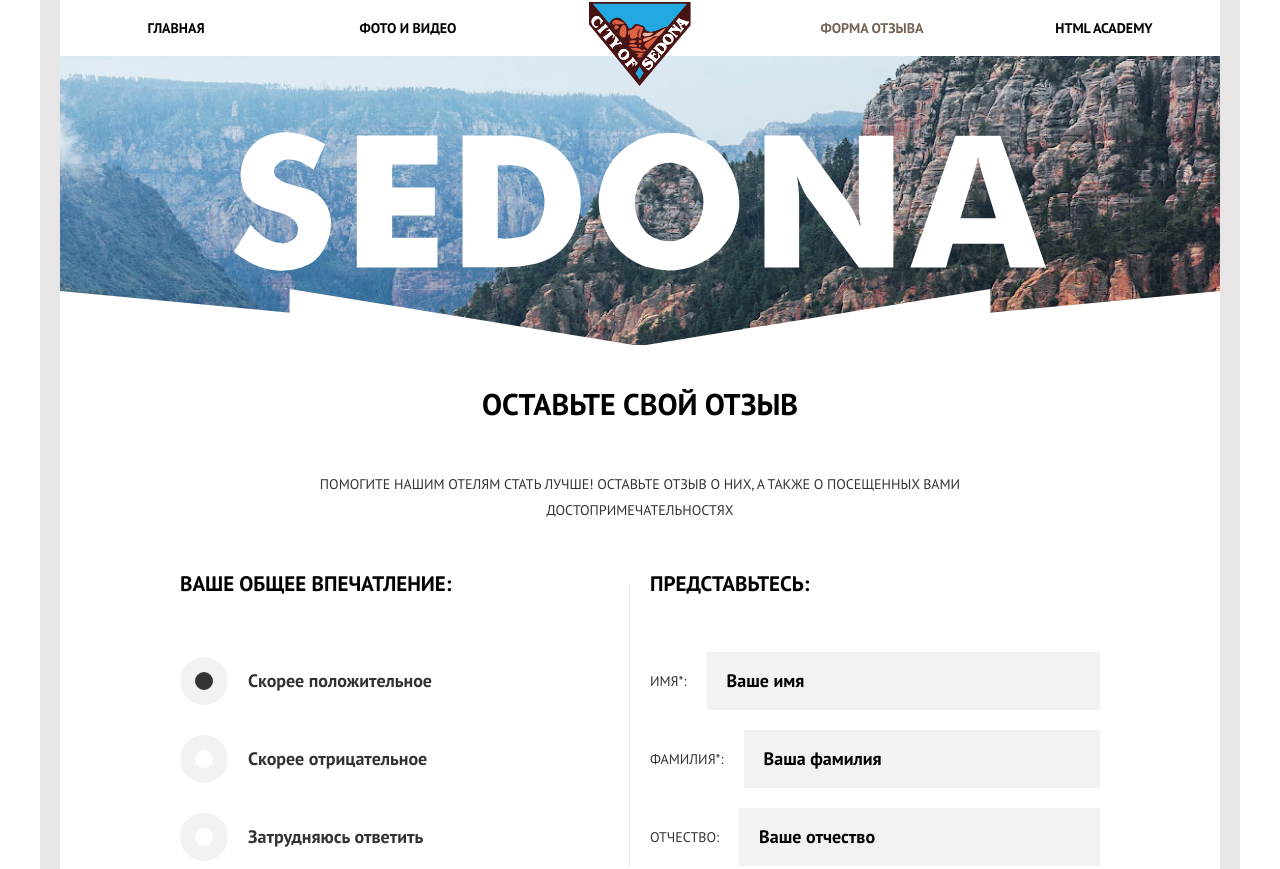
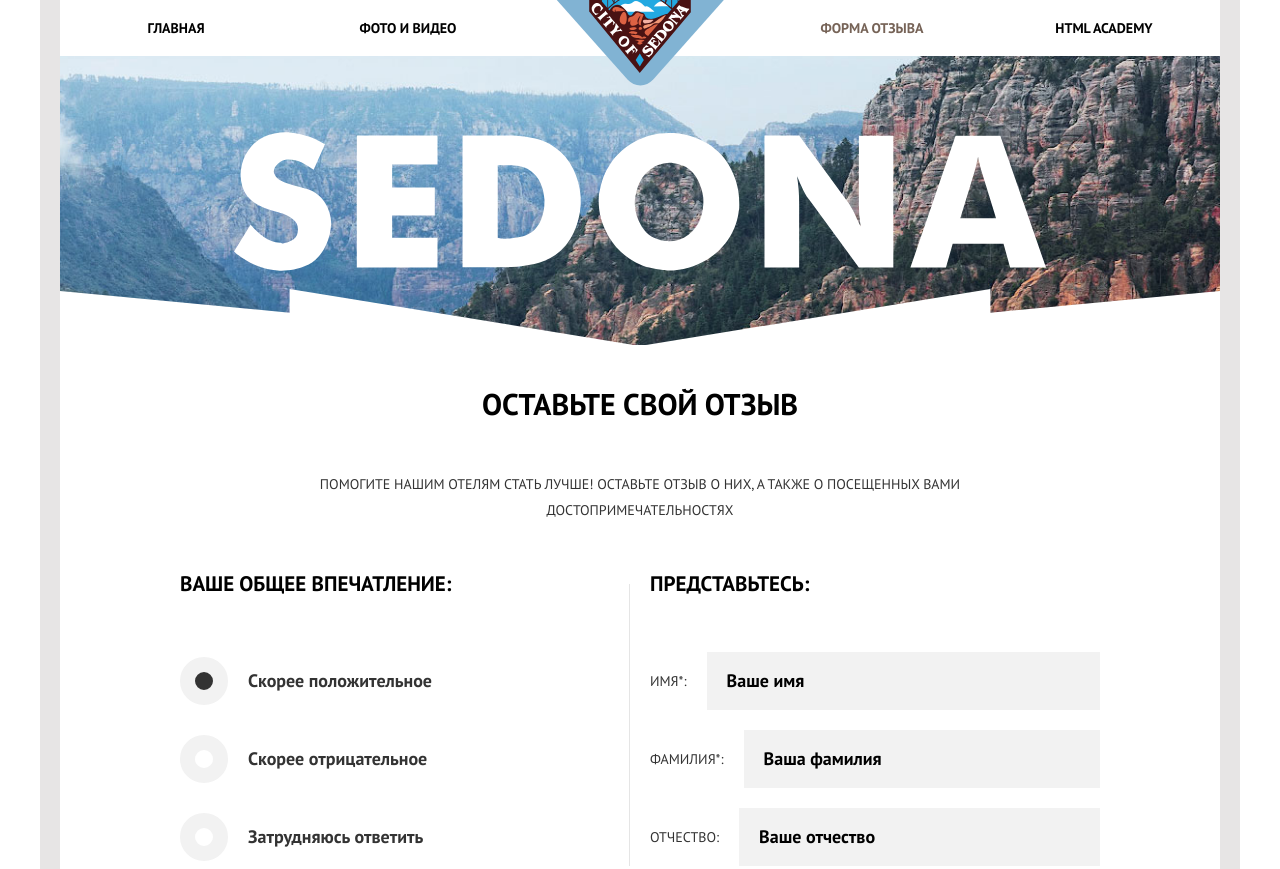
Before and after one commit to denitoff/Sedona, a website: page source/form.html in a window 1280 px wide. Shown: the top 869 px of the page. Drawn offline with Linux system fonts and the light colour scheme.

Commit message:
добавлена адаптивность логотипа для desktop

```diff
--- a/source/form.html
+++ b/source/form.html
@@ -16,7 +16,10 @@
   <div class="page__container">
     <header class="header">
       <a class="header__home-link" href="index.html">
-        <img class="header__logo" src="img/Sedona-logo.svg" width="102" height="84" alt="Логотип Седона">
+        <picture>
+          <source media="(min-width: 1200px)" srcset="img/Sedona-logo-desktop.svg.svg">
+          <img class="header__logo" src="img/Sedona-logo.svg" width="102" height="84" alt="Логотип Седона">
+        </picture>
       </a>
       <nav class="site-navigation">
         <ul class="site-navigation__list">
--- a/source/less/blocks/header.less
+++ b/source/less/blocks/header.less
@@ -10,14 +10,15 @@
 .header__logo{
   width: 102px;
   height: 84px;
-}
-.header__home-link{
   position: absolute;
   right: 0;
   left: 0;
-  width: 102px;
-  height: 84px;
+
   bottom: -30px;
   margin-right: auto;
   margin-left: auto;
+  @media(min-width:@desktop-width){
+    width: 187px;
+    height: 97px;
+  }
 }
--- a/source/less/blocks/main-header.less
+++ b/source/less/blocks/main-header.less
@@ -11,11 +11,12 @@
 
 }
 
+// ----------------------------------------------------------------
 
 .main-header__image-container{
   background-image: url("../img/text-welcome-sedona etc.svg"),
     url("../img/intro-triangle.svg"),
-    url("../img/mount-back-welcome-section.jpg");
+    url("../img/mount-back-welcome-section-desktop.jpg");
   background-size: 90% 70%,
     1200px, //
                   cover;
@@ -33,7 +34,7 @@
 .main-header--inner-page .main-header__image-container{
   background-image: url("../img/SEDONA.svg"),
     url("../img/intro-triangle.svg"),
-    url("../img/mount-back-welcome-section.jpg");
+    url("../img/mount-back-welcome-section-desktop.jpg");
   background-size: 70% 50%,
     1200px, //
     cover;
@@ -46,7 +47,7 @@
   }
 
 }
-
+// ------------------------------------------------------------
 
 .main-header__text-container{
   text-align: center;
```
Also changed, not shown: source/catalog.html (+4 -1 lines), source/index.html (+4 -1 lines), source/css/style.css, source/img/Sedona-logo-desktop.svg.svg (added), source/img/mount-back-welcome-section-desktop.jpg (renamed from source/img/mount-back-welcome-section.jpg), source/img/mount-back-welcome-section-mobile.jpg (added), source/img/mount-back-welcome-section-mobile@2x.jpg (added), source/img/mount-back-welcome-section-tablet.jpg (added), source/img/mount-back-welcome-section-tablet@2x.jpg (added), 2 other files.
